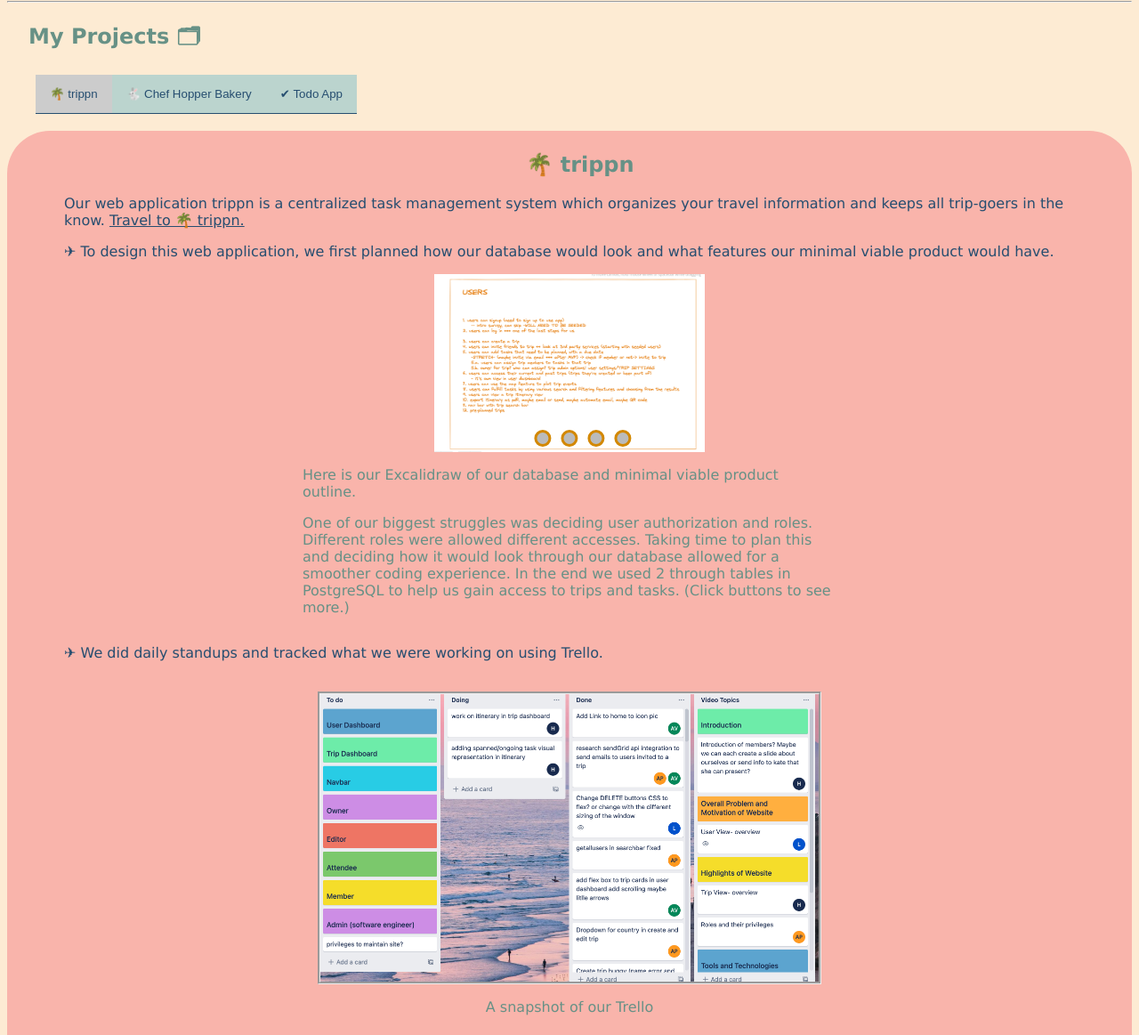
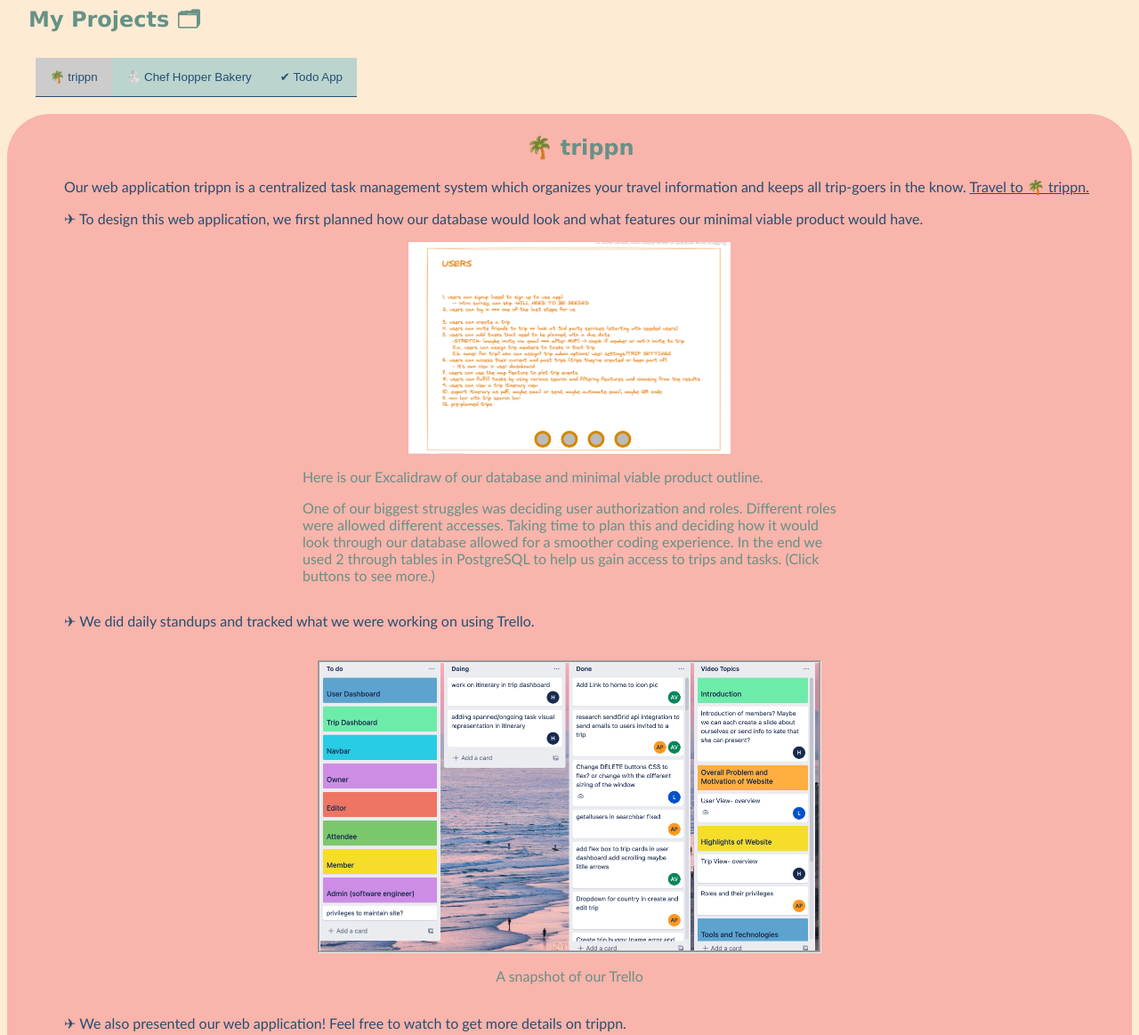
Before and after one commit to eyoo5/Portfolio, a plain HTML site: page public/index.html in a window 1280 px wide. Shown: the part 552-1715 px from the top of the page at 89% size. Drawn offline with Linux system fonts and the light colour scheme.

Commit message:
changed font family

```diff
--- a/public/styles.css
+++ b/public/styles.css
@@ -50,8 +50,7 @@
 }
 p {
   color: #264e70;
-  font-family: "Lucida Sans", "Lucida Sans Regular", "Lucida Grande",
-    "Lucida Sans Unicode", Geneva, Verdana, sans-serif;
+  font-family: optima, sans-serif;
 }
 section {
   background-color: #f9b4ab;
@@ -70,14 +69,12 @@
 figcaption {
   padding-top: 1em;
   color: #679186;
-  font-family: "Lucida Sans", "Lucida Sans Regular", "Lucida Grande",
-    "Lucida Sans Unicode", Geneva, Verdana, sans-serif;
+  font-family: optima, sans-serif;
 }
 
 figcaption p {
   color: #679186;
-  font-family: "Lucida Sans", "Lucida Sans Regular", "Lucida Grande",
-    "Lucida Sans Unicode", Geneva, Verdana, sans-serif;
+  font-family: optima, sans-serif;
 }
 .about {
   padding-left: 2rem;
```
